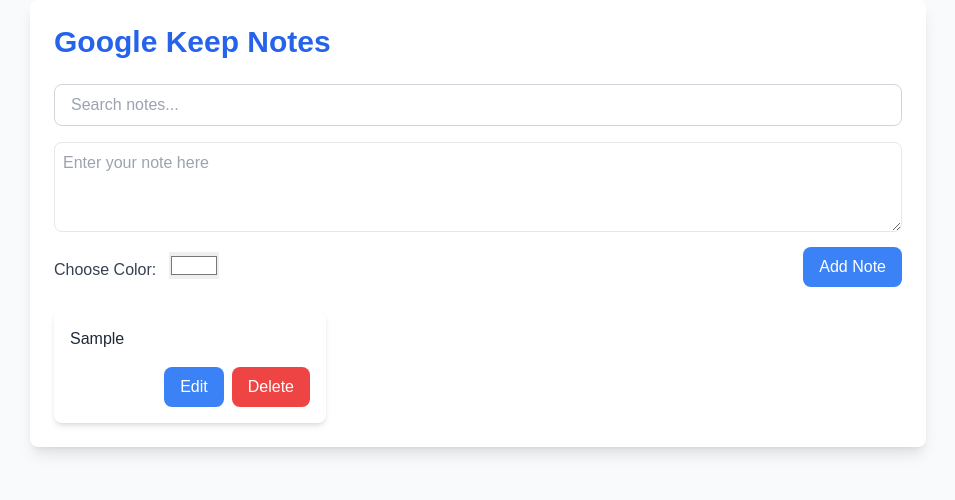
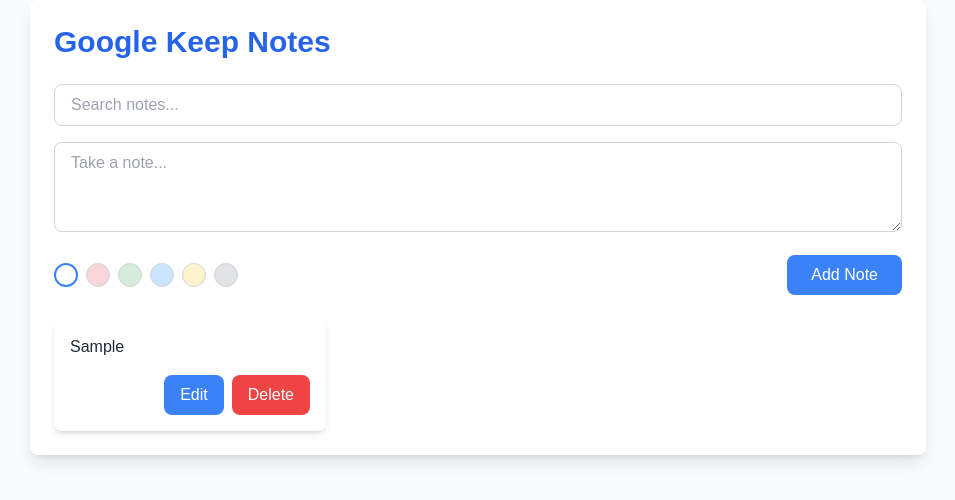
Before and after one commit to aaryan4985/notes-app, a React (Create React App) app: page / in a window 1280 px wide. Both pictures are taken after typing "Sample" into the empty fields and a click on the button "Add Note". Shown: the top 500 px of the page, without its empty margins (162-1117 px from the left). Built offline with nearby package versions, Linux system fonts and the light colour scheme.

Commit message:
drag-drop added

```diff
--- a/src/App.js
+++ b/src/App.js
@@ -1,6 +1,7 @@
-// src/App.js
 import React, { useState, useEffect } from "react";
 import NoteForm from "./NoteForm";
+import { DragDropContext, Draggable } from "react-beautiful-dnd";
+import { StrictModeDroppable } from "./StrictModeDroppable.js";
 
 function App() {
   const [notes, setNotes] = useState([]);
@@ -8,7 +9,6 @@
   const [editText, setEditText] = useState("");
   const [searchText, setSearchText] = useState("");
 
-  // Load notes from localStorage on mount
   useEffect(() => {
     const savedNotes = localStorage.getItem("notes");
     if (savedNotes) {
@@ -23,19 +23,24 @@
     }
   }, []);
 
-  // Save notes to localStorage when notes change
   useEffect(() => {
+    if (notes.length > 0) {
       localStorage.setItem("notes", JSON.stringify(notes));
+    }
   }, [notes]);
 
   const addNote = (note) => {
     if (note && note.text.trim() && note.color) {
-      setNotes([...notes, note]);
+      const newNote = {
+        ...note,
+        id: `note-${Date.now()}`,
+      };
+      setNotes((prevNotes) => [...prevNotes, newNote]);
     }
   };
 
   const deleteNote = (index) => {
-    setNotes(notes.filter((_, i) => i !== index));
+    setNotes((prevNotes) => prevNotes.filter((_, i) => i !== index));
   };
 
   const startEditing = (index) => {
@@ -45,9 +50,14 @@
 
   const saveEditedNote = () => {
     if (editText.trim() && editIndex !== null) {
-      const updatedNotes = [...notes];
-      updatedNotes[editIndex].text = editText.trim();
-      setNotes(updatedNotes);
+      setNotes((prevNotes) => {
+        const updatedNotes = [...prevNotes];
+        updatedNotes[editIndex] = {
+          ...updatedNotes[editIndex],
+          text: editText.trim(),
+        };
+        return updatedNotes;
+      });
       cancelEditing();
     }
   };
@@ -57,6 +67,18 @@
     setEditText("");
   };
 
+  const handleDragEnd = (result) => {
+    const { source, destination } = result;
+    if (!destination) return;
+
+    setNotes((prevNotes) => {
+      const reorderedNotes = Array.from(prevNotes);
+      const [movedNote] = reorderedNotes.splice(source.index, 1);
+      reorderedNotes.splice(destination.index, 0, movedNote);
+      return reorderedNotes;
+    });
+  };
+
   const filteredNotes = notes.filter((note) =>
     note.text.toLowerCase().includes(searchText.toLowerCase())
   );
@@ -64,14 +86,12 @@
   return (
     <div className="min-h-screen bg-gray-50 text-gray-800">
       <div className="max-w-4xl mx-auto p-6 rounded-lg shadow-lg bg-white">
-        {/* Header */}
         <header className="flex justify-between items-center mb-6">
           <h1 className="text-3xl font-bold text-blue-600">
             Google Keep Notes
           </h1>
         </header>
 
-        {/* Search Bar */}
         <div className="mb-4">
           <input
             type="text"
@@ -82,15 +102,27 @@
           />
         </div>
 
-        {/* Note Form */}
         <NoteForm onAddNote={addNote} />
 
-        {/* Notes Grid */}
-        <div className="grid grid-cols-1 md:grid-cols-2 lg:grid-cols-3 gap-4 mt-6">
+        <DragDropContext onDragEnd={handleDragEnd}>
+          <StrictModeDroppable droppableId="notes">
+            {(provided) => (
+              <div
+                {...provided.droppableProps}
+                ref={provided.innerRef}
+                className="grid grid-cols-1 md:grid-cols-2 lg:grid-cols-3 gap-4 mt-6"
+              >
                 {filteredNotes.map((note, index) => (
+                  <Draggable key={note.id} draggableId={note.id} index={index}>
+                    {(provided) => (
                       <div
-              key={index}
-              style={{ backgroundColor: note.color }}
+                        ref={provided.innerRef}
+                        {...provided.draggableProps}
+                        {...provided.dragHandleProps}
+                        style={{
+                          ...provided.draggableProps.style,
+                          backgroundColor: note.color,
+                        }}
                         className="p-4 rounded-lg shadow-md"
                       >
                         {editIndex === index ? (
@@ -136,8 +168,14 @@
                           </>
                         )}
                       </div>
+                    )}
+                  </Draggable>
                 ))}
+                {provided.placeholder}
               </div>
+            )}
+          </StrictModeDroppable>
+        </DragDropContext>
       </div>
     </div>
   );
--- a/src/NoteForm.js
+++ b/src/NoteForm.js
@@ -1,50 +1,66 @@
-// src/NoteForm.js
 import React, { useState } from "react";
 
-function NoteForm({ onAddNote }) {
-  const [text, setText] = useState("");
-  const [color, setColor] = useState("#ffffff");
+const NoteForm = ({ onAddNote }) => {
+  const [noteText, setNoteText] = useState("");
+  const [selectedColor, setSelectedColor] = useState("#ffffff");
+
+  const colors = [
+    "#ffffff", // White
+    "#f8d7da", // Light Red
+    "#d4edda", // Light Green
+    "#cce5ff", // Light Blue
+    "#fff3cd", // Light Yellow
+    "#e2e3e5", // Light Gray
+  ];
 
   const handleSubmit = (e) => {
     e.preventDefault();
-
-    if (text.trim()) {
-      onAddNote({ text, color });
-      setText("");
-      setColor("#ffffff");
+    if (noteText.trim()) {
+      onAddNote({
+        text: noteText.trim(),
+        color: selectedColor,
+      });
+      setNoteText("");
+      setSelectedColor("#ffffff");
     }
   };
 
   return (
-    <form onSubmit={handleSubmit} className="mb-4">
-      <div className="mb-2">
+    <form onSubmit={handleSubmit} className="mb-6">
+      <div className="mb-4">
         <textarea
-          value={text}
-          onChange={(e) => setText(e.target.value)}
-          placeholder="Enter your note here"
-          className="w-full p-2 border rounded-lg focus:outline-none focus:ring focus:ring-blue-300"
+          value={noteText}
+          onChange={(e) => setNoteText(e.target.value)}
+          placeholder="Take a note..."
+          className="w-full px-4 py-2 border rounded-lg bg-white text-gray-900 border-gray-300 focus:outline-none focus:ring-2 focus:ring-blue-500"
           rows="3"
         />
       </div>
       <div className="flex items-center justify-between">
-        <label className="text-gray-700">
-          Choose Color:{" "}
-          <input
-            type="color"
-            value={color}
-            onChange={(e) => setColor(e.target.value)}
-            className="ml-2"
-          />
-        </label>
+        <div className="flex gap-2">
+          {colors.map((color) => (
+            <button
+              key={color}
+              type="button"
+              onClick={() => setSelectedColor(color)}
+              className={`w-6 h-6 rounded-full border ${
+                selectedColor === color
+                  ? "border-blue-500 border-2"
+                  : "border-gray-300"
+              }`}
+              style={{ backgroundColor: color }}
+            />
+          ))}
+        </div>
         <button
           type="submit"
-          className="bg-blue-500 text-white px-4 py-2 rounded-lg"
+          className="bg-blue-500 text-white px-6 py-2 rounded-lg hover:bg-blue-600 transition duration-200"
         >
           Add Note
         </button>
       </div>
     </form>
   );
-}
+};
 
 export default NoteForm;
--- /dev/null
+++ b/src/StrictModeDroppable.js
@@ -0,0 +1,21 @@
+import { useEffect, useState } from "react";
+import { Droppable } from "react-beautiful-dnd";
+
+export const StrictModeDroppable = ({ children, ...props }) => {
+  const [enabled, setEnabled] = useState(false);
+
+  useEffect(() => {
+    const animation = requestAnimationFrame(() => setEnabled(true));
+
+    return () => {
+      cancelAnimationFrame(animation);
+      setEnabled(false);
+    };
+  }, []);
+
+  if (!enabled) {
+    return null;
+  }
+
+  return <Droppable {...props}>{children}</Droppable>;
+};
```
Also changed, not shown: 1 other file (tests, documents, lock files or other folders). Lines whose indentation alone changed are shown as unchanged.
